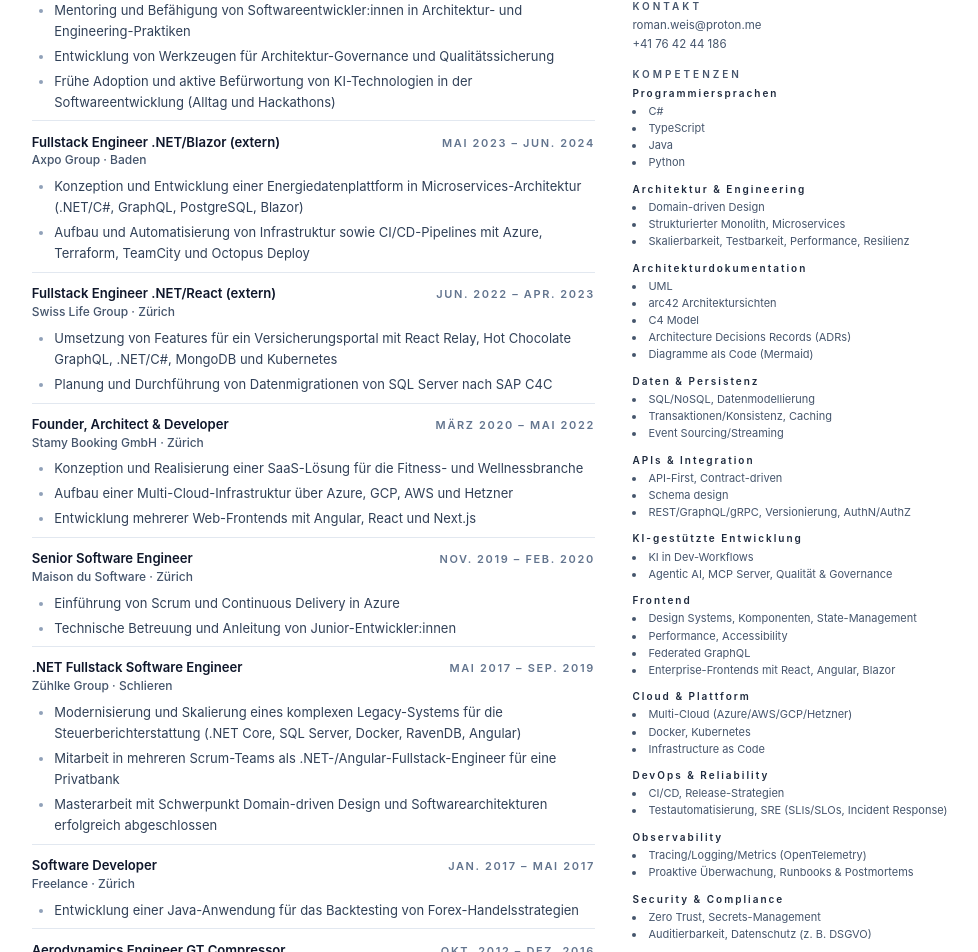
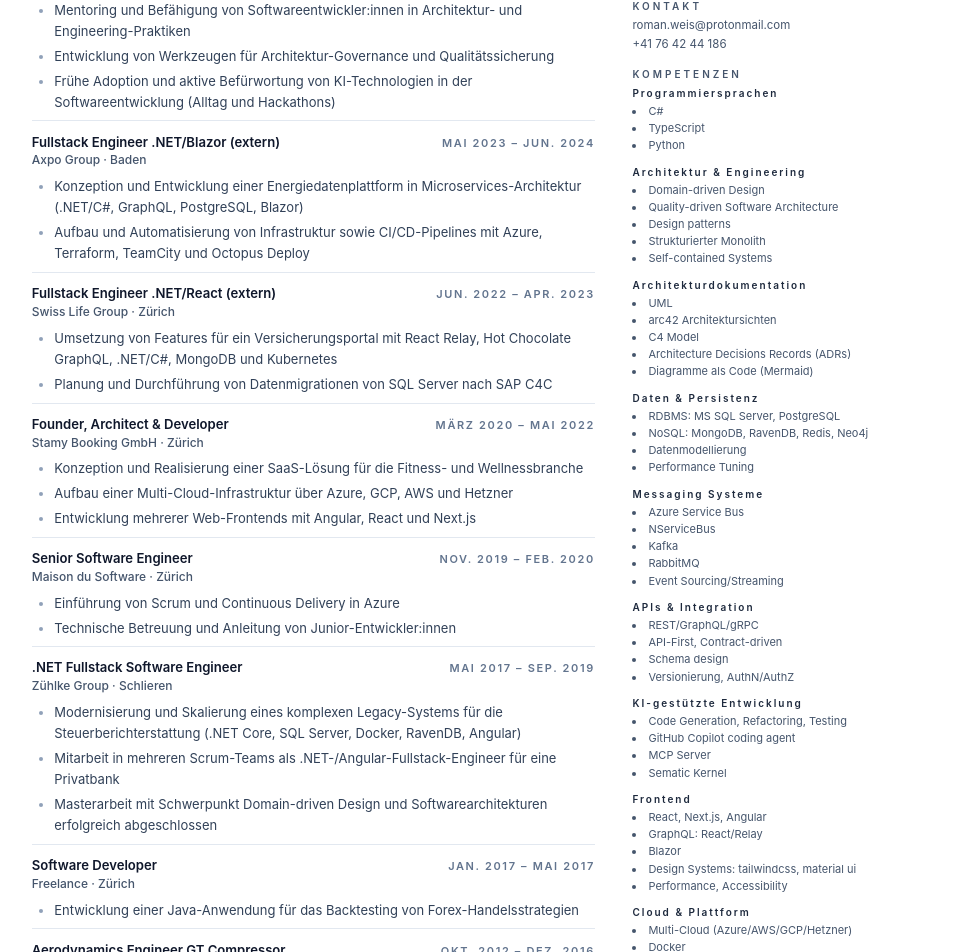
Before and after one commit to romanweis/cvman, a React (Vite) app: page / in a window 1280 px wide. Shown: the part 356-1308 px from the top of the page, without its empty margins (147-1125 px from the left). Built offline with nearby package versions, Linux system fonts and the light colour scheme.

Commit message:
save Sunday, 19 October 2025 20:38:41

```diff
--- a/src/data/recruitingDeCv.ts
+++ b/src/data/recruitingDeCv.ts
@@ -58,9 +58,12 @@
   title: "Software Architect & Fullstack Engineer",
   availability: "Aktuell Software Architect bei Digitec Galaxus",
   summary:
-    "Schwerpunkt auf Software-Architekturen und Agentic AI. Erfahrung in E-Commerce, Lagerlogistik, Energie-, Versicherungs- und Finanzbranchen.",
+    "Schwerpunkt auf Backend, Software-Architekturen und Agentic AI. Erfahrung in E-Commerce, Lagerlogistik, Energie-, Versicherungs- und Finanzbranchen.",
   contact: [
-    { label: "roman.weis@proton.me", url: "mailto:roman.weis@proton.me" },
+    {
+      label: "roman.weis@protonmail.com",
+      url: "mailto:roman.weis@protonmail.com",
+    },
     { label: "+41 76 42 44 186", url: "tel:+41764244186" },
   ],
   personal: [
@@ -83,14 +86,16 @@
   skills: [
     {
       name: "Programmiersprachen",
-      items: ["C#", "TypeScript", "Java", "Python"],
+      items: ["C#", "TypeScript", "Python"],
     },
     {
       name: "Architektur & Engineering",
       items: [
         "Domain-driven Design",
-        "Strukturierter Monolith, Microservices",
-        "Skalierbarkeit, Testbarkeit, Performance, Resilienz",
+        "Quality-driven Software Architecture",
+        "Design patterns",
+        "Strukturierter Monolith",
+        "Self-contained Systems",
       ],
     },
     {
@@ -106,48 +111,65 @@
     {
       name: "Daten & Persistenz",
       items: [
-        "SQL/NoSQL, Datenmodellierung",
-        "Transaktionen/Konsistenz, Caching",
+        "RDBMS: MS SQL Server, PostgreSQL",
+        "NoSQL: MongoDB, RavenDB, Redis, Neo4j",
+        "Datenmodellierung",
+        "Performance Tuning",
+      ],
+    },
+    {
+      name: "Messaging Systeme",
+      items: [
+        "Azure Service Bus",
+        "NServiceBus",
+        "Kafka",
+        "RabbitMQ",
         "Event Sourcing/Streaming",
       ],
     },
     {
       name: "APIs & Integration",
       items: [
+        "REST/GraphQL/gRPC",
         "API-First, Contract-driven",
         "Schema design",
-        "REST/GraphQL/gRPC, Versionierung, AuthN/AuthZ",
+        "Versionierung, AuthN/AuthZ",
       ],
     },
     {
       name: "KI-gestützte Entwicklung",
       items: [
-        "KI in Dev-Workflows",
-        "Agentic AI, MCP Server, Qualität & Governance",
+        "Code Generation, Refactoring, Testing",
+        "GitHub Copilot coding agent",
+        "MCP Server",
+        "Sematic Kernel",
       ],
     },
     {
       name: "Frontend",
       items: [
-        "Design Systems, Komponenten, State-Management",
+        "React, Next.js, Angular",
+        "GraphQL: React/Relay",
+        "Blazor",
+        "Design Systems: tailwindcss, material ui",
         "Performance, Accessibility",
-        "Federated GraphQL",
-        "Enterprise-Frontends mit React, Angular, Blazor",
       ],
     },
     {
       name: "Cloud & Plattform",
       items: [
         "Multi-Cloud (Azure/AWS/GCP/Hetzner)",
-        "Docker, Kubernetes",
-        "Infrastructure as Code",
+        "Docker",
+        "Kubernetes",
+        "Terraform",
       ],
     },
     {
       name: "DevOps & Reliability",
       items: [
+        "Github Actions, Azure DevOps, TeamCity",
         "CI/CD, Release-Strategien",
-        "Testautomatisierung, SRE (SLIs/SLOs, Incident Response)",
+        "Testautomatisierung: Playwright, Testcontainers",
       ],
     },
     {
@@ -161,6 +183,7 @@
       name: "Security & Compliance",
       items: [
         "Zero Trust, Secrets-Management",
+        "Encryption (at-rest/in-transit)",
         "Auditierbarkeit, Datenschutz (z. B. DSGVO)",
       ],
     },
```
Also changed, not shown: 1 other file (tests, documents, lock files or other folders).
